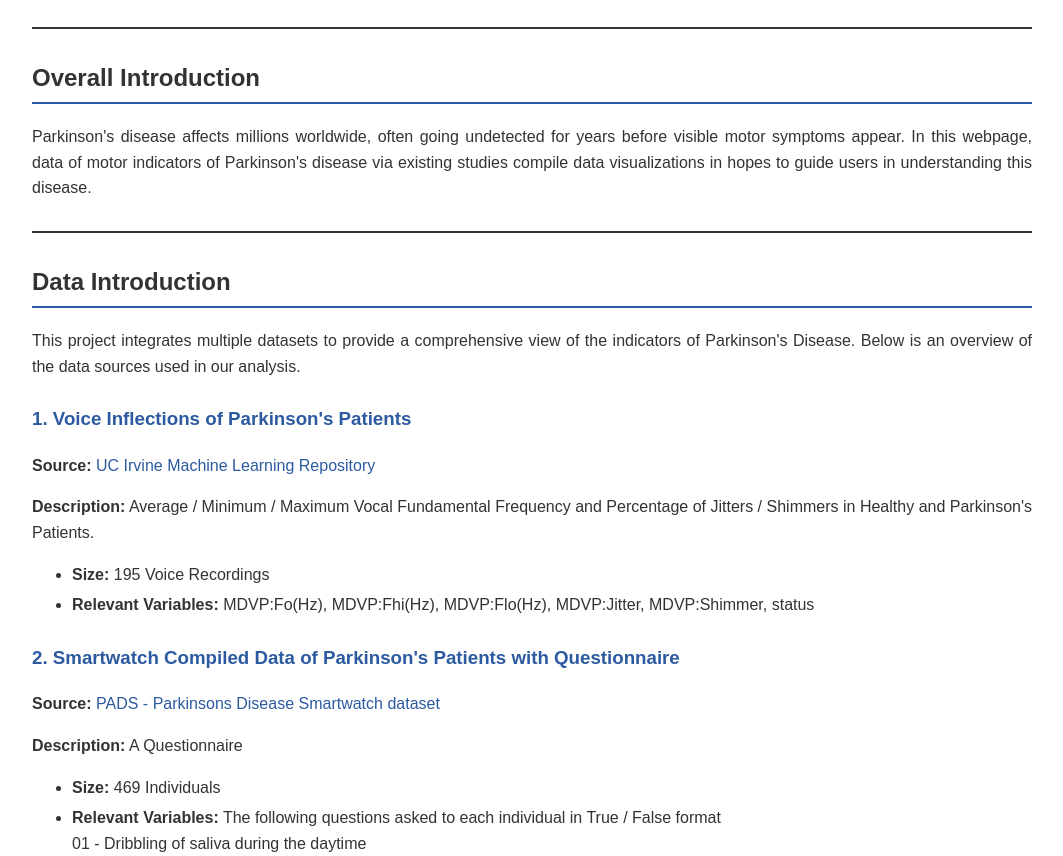
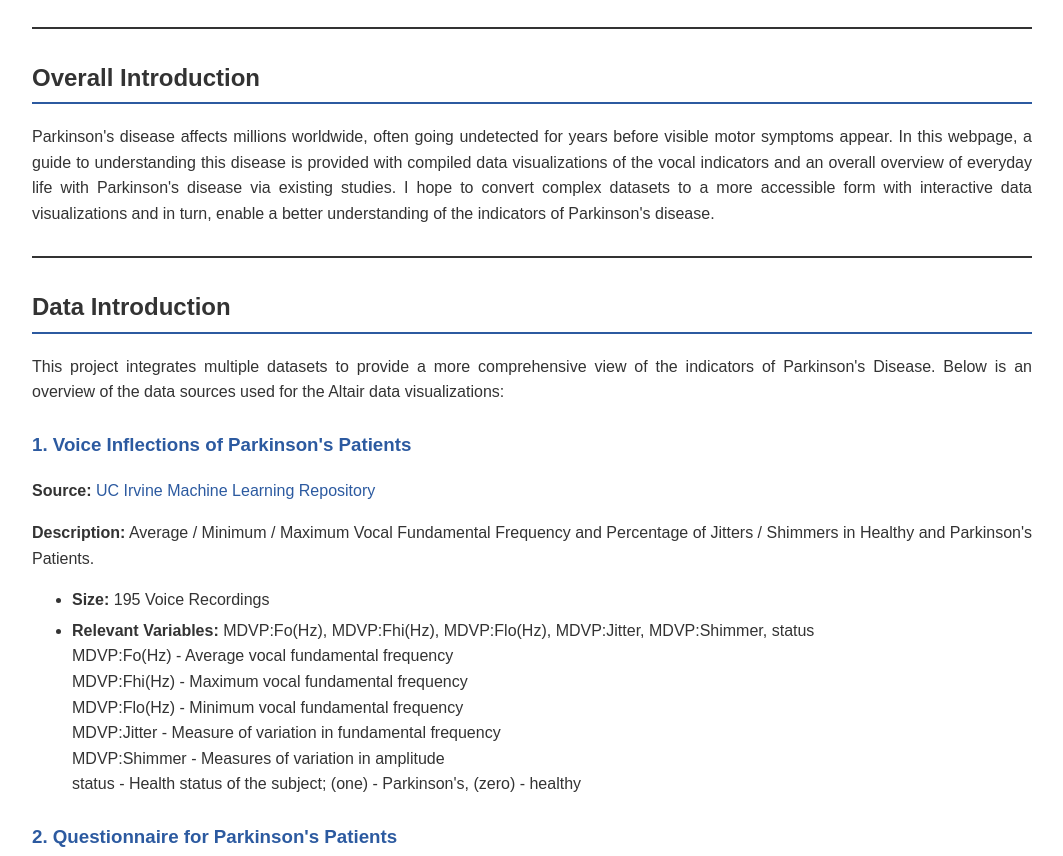
Before and after one commit to alxh1019/ParkinsonsDisease, a plain HTML site: page index.html in a window 1280 px wide. Shown: the part 96-952 px from the top of the page, without its empty margins (108-1171 px from the left). Drawn offline with Linux system fonts and the light colour scheme; a script that the page names is missing.

Commit message:
Final webpage edits

```diff
--- a/index.html
+++ b/index.html
@@ -79,7 +79,9 @@
 
     <p>
        Parkinson's disease affects millions worldwide, often going undetected for years before visible motor symptoms appear.
-        In this webpage, data of motor indicators of Parkinson's disease via existing studies compile data visualizations in hopes to guide users in understanding this disease.
+        In this webpage, a guide to understanding this disease is provided with compiled data visualizations of the vocal indicators and an overall overview
+        of everyday life with Parkinson's disease via existing studies. I hope to convert complex datasets to a more accessible form with interactive data visualizations
+        and in turn, enable a better understanding of the indicators of Parkinson's disease.
     </p>
 
     <hr>
@@ -87,8 +89,8 @@
     <h2>Data Introduction</h2>
 
     <p>
-        This project integrates multiple datasets to provide a comprehensive view of the indicators of Parkinson's Disease.
-        Below is an overview of the data sources used in our analysis.
+        This project integrates multiple datasets to provide a more comprehensive view of the indicators of Parkinson's Disease.
+        Below is an overview of the data sources used for the Altair data visualizations:
     </p>
 
     <h3>1. Voice Inflections of Parkinson's Patients</h3>
@@ -101,50 +103,57 @@
     </p>
     <ul>
         <li><strong>Size:</strong> 195 Voice Recordings</li>
-        <li><strong>Relevant Variables:</strong> MDVP:Fo(Hz), MDVP:Fhi(Hz), MDVP:Flo(Hz), MDVP:Jitter, MDVP:Shimmer, status</li>
+        <li><strong>Relevant Variables:</strong> MDVP:Fo(Hz), MDVP:Fhi(Hz), MDVP:Flo(Hz), MDVP:Jitter, MDVP:Shimmer, status
+            <br>    MDVP:Fo(Hz) - Average vocal fundamental frequency
+            <br>    MDVP:Fhi(Hz) - Maximum vocal fundamental frequency
+            <br>    MDVP:Flo(Hz) - Minimum vocal fundamental frequency
+            <br>    MDVP:Jitter - Measure of variation in fundamental frequency
+            <br>    MDVP:Shimmer - Measures of variation in amplitude
+            <br>    status - Health status of the subject; (one) - Parkinson's, (zero) - healthy
+        </li>
     </ul>
 
-    <h3>2. Smartwatch Compiled Data of Parkinson's Patients with Questionnaire</h3>
+    <h3>2. Questionnaire for Parkinson's Patients</h3>
     <p>
         <strong>Source:</strong>
-        <a href="https://physionet.org/content/parkinsons-disease-smartwatch/1.0.0/movement/#files-panel.html" target="_blank">PADS - Parkinsons Disease Smartwatch dataset</a>
+        <a href="https://physionet.org/content/parkinsons-disease-smartwatch/1.0.0/movement/#files-panel.html" target="_blank">PADS - Parkinsons Disease Smartwatch / Questionnaire dataset</a>
     </p>
     <p>
-        <strong>Description:</strong> A Questionnaire
+        <strong>Description:</strong> Questionnaire for Healthy and Parkinson's Disease based on their Everyday Life.
     </p>
     <ul>
         <li><strong>Size:</strong> 469 Individuals</li>
-        <li><strong>Relevant Variables:</strong> The following questions asked to each individual in True / False format
-            <br> 01 - Dribbling of saliva during the daytime
-            <br> 02 - Loss or change in your ability to taste or smell
-            <br> 03 - Difficulty swallowing food or drink or problems with choking
-            <br> 04 - Vomiting or feelings of sickness (nausea)
-            <br> 05 - Constipation (less than 3 bowel movements a week) or having to strain to pass a stool (faeces)
-            <br> 06 - Bowel (fecal) incontinence
-            <br> 07 - Feeling that your bowel emptying is incomplete after having been to the toilet
-            <br> 08 - A sense of urgency to pass urine makes you rush to the toilet
-            <br> 09 - Getting up regularly at night to pass urine
-            <br> 10 - Unexplained pains (not due to known conditions such as arthritis)
-            <br> 11 - Unexplained change in weight (not due to change in diet)
-            <br> 12 - Problems remembering things that have happened recently or forgetting to do things
-            <br> 13 - Loss of interest in what is happening around you or doing things
-            <br> 14 - Seeing or hearing things that you know or are told are not there
-            <br> 15 - Difficulty concentrating or staying focussed
-            <br> 16 - "Feeling sad, low or blue"
-            <br> 17 - "Feeling anxious, frightened or panicky"
-            <br> 18 - Feeling less interested in sex or more interested in sex
-            <br> 19 - Finding it difficult to have sex when you try
-            <br> 20 - "Feeling light headed, dizzy or weak standing from sitting or lying"
-            <br> 21 - Falling
-            <br> 22 - "Finding it difficult to stay awake during activities such as working, driving or eating"
-            <br> 23 - Difficulty getting to sleep at night or staying asleep at night
-            <br> 24 - "Intense, vivid dreams or frightening dreams"
-            <br> 25 - Talking or moving about in your sleep as if you are acting out a dream
-            <br> 26 - "Unpleasant sensations in your legs at night or while resting, and a feeling that you need to move"
-            <br> 27 - Swelling of your legs
-            <br> 28 - Excessive sweating
-            <br> 29 - Double vision
-            <br> 30 - Believing things are happening to you that other people say are not true
+        <li><strong>Relevant Variables:</strong> The following questions asked to each individual in True / False format:
+            <br>    01 - Dribbling of saliva during the daytime
+            <br>    02 - Loss or change in your ability to taste or smell
+            <br>    03 - Difficulty swallowing food or drink or problems with choking
+            <br>    04 - Vomiting or feelings of sickness (nausea)
+            <br>    05 - Constipation (less than 3 bowel movements a week) or having to strain to pass a stool (faeces)
+            <br>    06 - Bowel (fecal) incontinence
+            <br>    07 - Feeling that your bowel emptying is incomplete after having been to the toilet
+            <br>    08 - A sense of urgency to pass urine makes you rush to the toilet
+            <br>    09 - Getting up regularly at night to pass urine
+            <br>    10 - Unexplained pains (not due to known conditions such as arthritis)
+            <br>    11 - Unexplained change in weight (not due to change in diet)
+            <br>    12 - Problems remembering things that have happened recently or forgetting to do things
+            <br>    13 - Loss of interest in what is happening around you or doing things
+            <br>    14 - Seeing or hearing things that you know or are told are not there
+            <br>    15 - Difficulty concentrating or staying focussed
+            <br>    16 - "Feeling sad, low or blue"
+            <br>    17 - "Feeling anxious, frightened or panicky"
+            <br>    18 - Feeling less interested in sex or more interested in sex
+            <br>    19 - Finding it difficult to have sex when you try
+            <br>    20 - "Feeling light headed, dizzy or weak standing from sitting or lying"
+            <br>    21 - Falling
+            <br>    22 - "Finding it difficult to stay awake during activities such as working, driving or eating"
+            <br>    23 - Difficulty getting to sleep at night or staying asleep at night
+            <br>    24 - "Intense, vivid dreams or frightening dreams"
+            <br>    25 - Talking or moving about in your sleep as if you are acting out a dream
+            <br>    26 - "Unpleasant sensations in your legs at night or while resting, and a feeling that you need to move"
+            <br>    27 - Swelling of your legs
+            <br>    28 - Excessive sweating
+            <br>    29 - Double vision
+            <br>    30 - Believing things are happening to you that other people say are not true
         </li>
     </ul>
 
@@ -156,7 +165,7 @@
 
     <iframe
         src="audioRecording.html"
-        width="700"
+        width="750"
         height="600">
     </iframe>
 
@@ -164,7 +173,7 @@
 
     <iframe
         src="questionnaire.html"
-        width="700"
+        width="750"
         height="800">
     </iframe>
 
```
